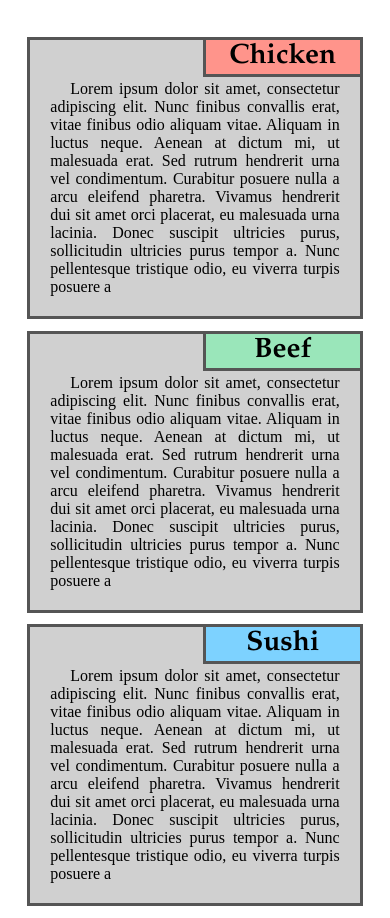
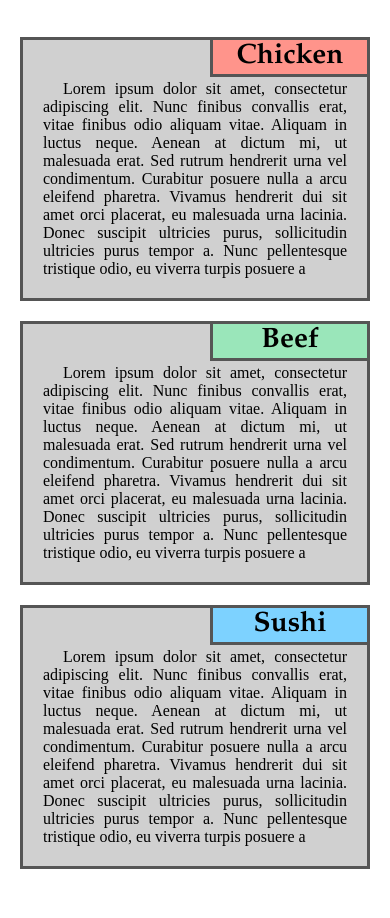
Before and after one commit to Ardmacha/module2-solution, a plain HTML site: page module2/index.html in a window 390 px wide. Shown: the part 76-994 px from the top of the page. After the commit the page ends 965 px from the top, so only its background shows below. Drawn offline with Linux system fonts and the light colour scheme.

Commit message:
the final add

```diff
--- a/module2/css/style.css
+++ b/module2/css/style.css
@@ -1,7 +1,9 @@
 * {
     box-sizing: border-box;
     margin: 0;
-    padding: 0;
+}
+.row {
+    width: 100%;
 }
 h1 {
     font-family: Garamond;
@@ -14,9 +16,8 @@ h1 {
     position: relative;
     border: 3px solid #555555;
     background-color: #d0d0d0;
-    width: 86%;
-    margin-left: auto;
-    margin-right: auto;
+    margin-left: 20px;
+    margin-right: 20px;
     padding: 20px;
     text-align: justify;
     color: #000000;
@@ -46,9 +47,6 @@ p {
     margin-top: 20px;
     text-indent: 20px;
 }
-.row {
-    width: 100%;
-}
 
 /** Large devices **/
 @media (min-width: 992px) {
@@ -62,20 +60,20 @@ p {
 @media (min-width: 768px) and (max-width: 991px) {
  .col-md-6, .col-md-12 {
      float: left;
-     margin-bottom: 7%;
   }
   .col-md-6 {
       width: 50%;
+      margin-bottom: 40px;
   }
   .col-md-12 {
       width: 100%;
   }
-}
+    }
 
 /** Small devices **/
 @media (max-width: 767px) {
   .col-sm-12 {
       width: 100%;
-      margin-bottom: 3%;
+      margin-bottom: 20px;
   }
 }
```
